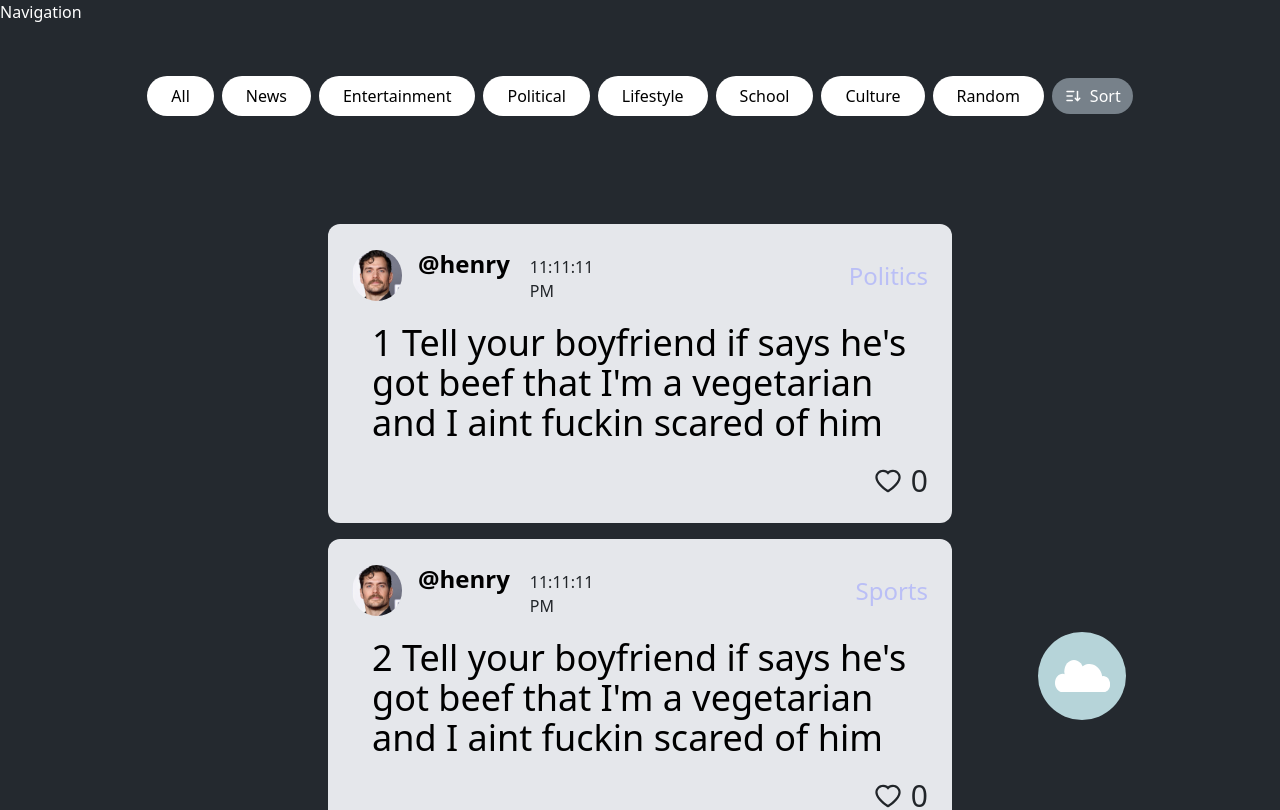
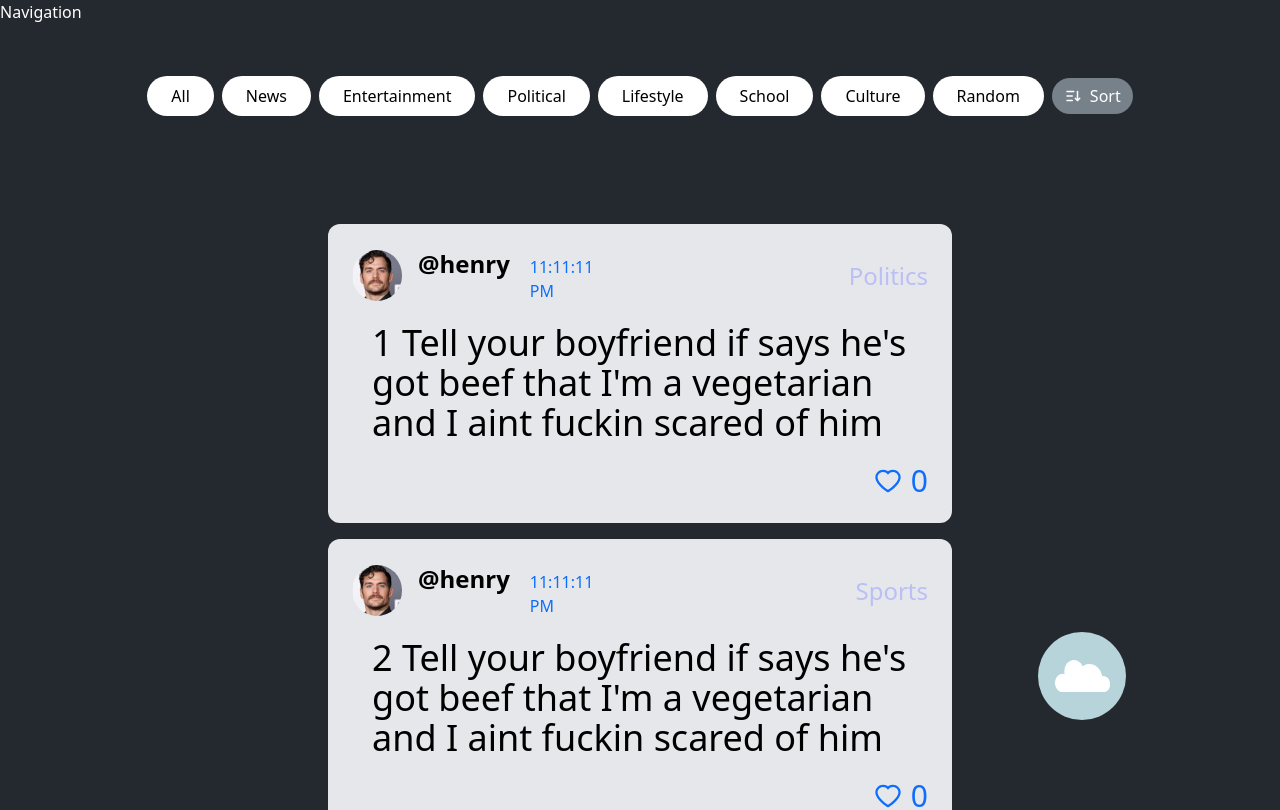
Before and after one commit to UCR-CS110-S23/project-methinks, a Next.js app: page /feed in a window 1280 px wide. Shown: the top 810 px of the page. Built offline with nearby package versions, Linux system fonts and the light colour scheme.

Commit message:
get rid of use context

```diff
--- a/components/Feed/Post.jsx
+++ b/components/Feed/Post.jsx
@@ -1,15 +1,15 @@
 import React, { useState } from "react";
 import Image from "next/image";
-
+import Link from "next/link";
 import { AiOutlineHeart, AiFillHeart } from "react-icons/ai";
 
-const Post = ({ pic, name, time, post, tag }) => {
+const Post = ({ id, pic, name, time, post, tag }) => {
   const [toggle, setToggle] = useState(false);
 
   const [counter, setCounter] = useState(0);
 
   return (
-    <div className="flex justify-center">
+    <Link className="flex justify-center no-underline" href={`/feed/${id}`}>
       <div className="bg-gray-200 w-full flex flex-col rounded-xl gap-y-5 py-4 px-4 m-2 ">
         <div className="flex w-full">
           <div className="gap-x-4 w-3/4 flex justify-start items-center  ">
@@ -22,15 +22,15 @@ const Post = ({ pic, name, time, post, tag }) => {
             />
             <div className="flex items-baseline gap-x-5">
               <div className=" text-black text-2xl font-semibold ">{name}</div>
-              <div className="text-[##77818A]  text-base ">{time}</div>
+              <div className="text-[##77818A]  text-base  ">{time}</div>
             </div>
           </div>
-          <div className="text-methinks-purple text-2xl flex justify-end items-center w-full">
+          <div className="text-methinks-purple text-2xl flex justify-end items-center w-full ">
             {tag}
           </div>
         </div>
 
-        <div className="text-black text-4xl pl-5 font-normal">{post}</div>
+        <div className="text-black text-4xl pl-5 font-normal ">{post}</div>
         <div className=" flex justify-end text-3xl w-full  items-center">
           {toggle ? (
             <AiFillHeart
@@ -50,10 +50,10 @@ const Post = ({ pic, name, time, post, tag }) => {
             />
           )}
 
-          <div className="pl-2"> {counter}</div>
+          <div className="pl-2 no-underline"> {counter}</div>
         </div>
       </div>
-    </div>
+    </Link>
   );
 };
 
--- a/components/Feed/Posts.jsx
+++ b/components/Feed/Posts.jsx
@@ -9,6 +9,7 @@ const Posts = () => {
       time: "11:11:11 PM",
       post: "1 Tell your boyfriend if says he's got beef that I'm a vegetarian and I aint fuckin scared of him",
       tag: "Politics",
+      id: "1",
     },
     {
       pic: "/henry2.jpg",
@@ -16,6 +17,7 @@ const Posts = () => {
       time: "11:11:11 PM",
       post: "2 Tell your boyfriend if says he's got beef that I'm a vegetarian and I aint fuckin scared of him",
       tag: "Sports",
+      id: "2",
     },
     {
       pic: "/henry2.jpg",
@@ -23,6 +25,7 @@ const Posts = () => {
       time: "11:11:11 PM",
       post: "3 Tell your boyfriend if says he's got beef that I'm a vegetarian and I aint fuckin scared of him",
       tag: "Culture",
+      id: "3",
     },
     {
       pic: "/henry2.jpg",
@@ -30,6 +33,7 @@ const Posts = () => {
       time: "11:11:11 PM",
       post: "4 Tell your boyfriend if says he's got beef that I'm a vegetarian and I aint fuckin scared of him",
       tag: "Music",
+      id: "4",
     },
     {
       pic: "/henry2.jpg",
@@ -37,6 +41,7 @@ const Posts = () => {
       time: "11:11:11 PM",
       post: "5 Tell your boyfriend if says he's got beef that I'm a vegetarian and I aint fuckin scared of him",
       tag: "Entertainment",
+      id: "5",
     },
     {
       pic: "/henry2.jpg",
@@ -44,6 +49,7 @@ const Posts = () => {
       time: "11:11:11 PM",
       post: "6 Tell your boyfriend if says he's got beef that I'm a vegetarian and I aint fuckin scared of him",
       tag: "Entertainment",
+      id: "6",
     },
     {
       pic: "/henry2.jpg",
@@ -51,6 +57,7 @@ const Posts = () => {
       time: "11:11:11 PM",
       post: "7 Tell your boyfriend if says he's got beef that I'm a vegetarian and I aint fuckin scared of him",
       tag: "Entertainment",
+      id: "7",
     },
     {
       pic: "/henry2.jpg",
@@ -58,6 +65,7 @@ const Posts = () => {
       time: "11:11:11 PM",
       post: "8 Tell your boyfriend if says he's got beef that I'm a vegetarian and I aint fuckin scared of him",
       tag: "Entertainment",
+      id: "8",
     },
   ];
   return (
@@ -70,6 +78,7 @@ const Posts = () => {
           time={feed.time}
           post={feed.post}
           tag={feed.tag}
+          id={feed.id}
         />
       ))}
     </div>
--- a/components/MeThinksContext.jsx
+++ /dev/null
@@ -1,5 +0,0 @@
-import { createContext } from "react";
-
-const MeThinksContext = createContext(null);
-
-export default MeThinksContext;
--- a/pages/_app.js
+++ b/pages/_app.js
@@ -1,4 +1,5 @@
 import Layout from "@/components/Layout";
+
 import "../styles/globals.css";
 /* eslint-disable camelcase */
 import { Public_Sans } from "next/font/google";
--- a/pages/comment.js
+++ b/pages/comment.js
@@ -1,4 +1,5 @@
 import React from "react";
+
 import Comments from "@/components/Feed/Comments";
 
 const comment = () => {
--- a/pages/feed.js
+++ b/pages/feed.js
@@ -3,7 +3,6 @@ import Posts from "@/components/Feed/Posts";
 import mintcloud from "@/public/mintcloud.svg";
 import hovercloud from "@/public/hovercloud.svg";
 import Image from "next/image";
-
 import TopicBar from "@/components/Feed/TopicBar";
 
 const Feed = () => {
--- a/pages/feed/[id].js
+++ b/pages/feed/[id].js
@@ -1,8 +1,14 @@
 // add the post with comments here
 import React from "react";
 
-const Comments = () => {
-  return <div>Comments</div>;
+import Comments from "@/components/Feed/Comments";
+
+const CommentPage = () => {
+  return (
+    <div className="flex flex-col justify-center items-center ">
+      <Comments />
+    </div>
+  );
 };
 
-export default Comments;
+export default CommentPage;
```
